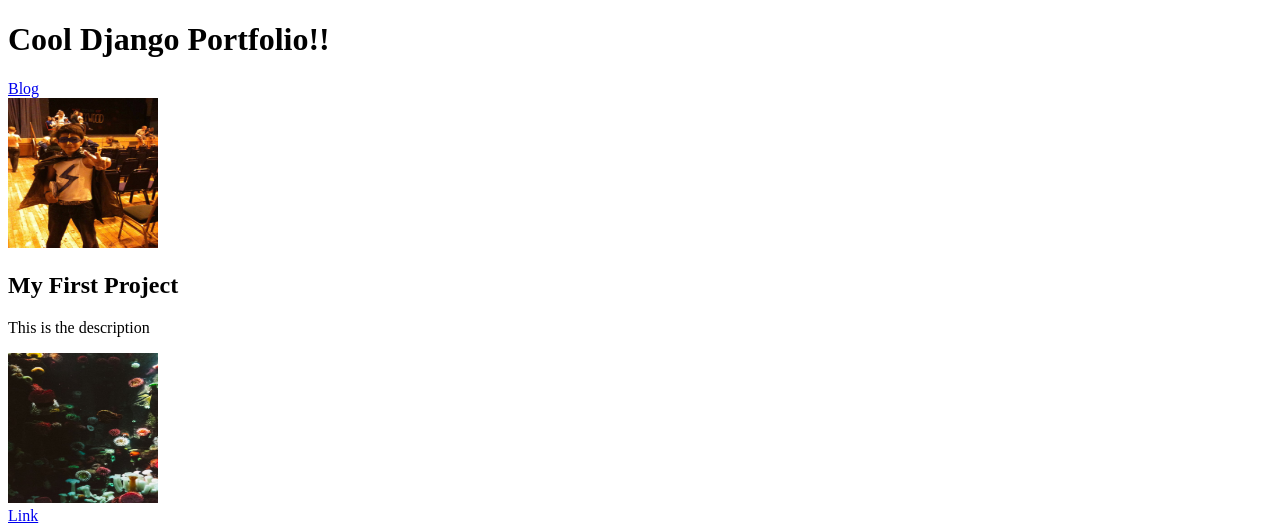
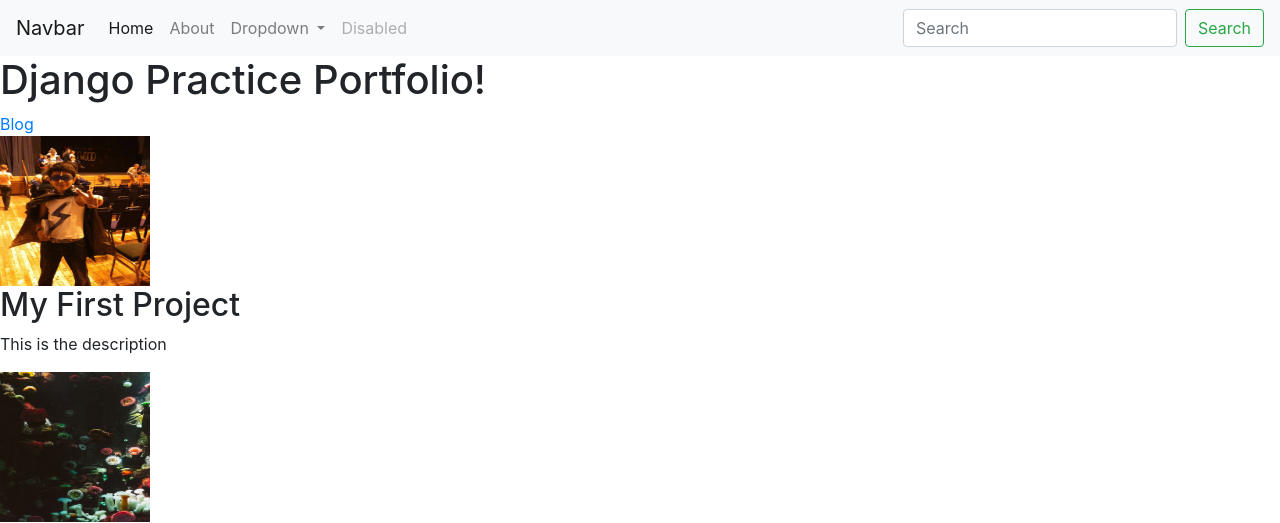
Before and after one commit to jai-jalah/django-practice-portfolio, a Django app: page / in a window 1280 px wide. Shown: the top 523 px of the page. Run offline with Django 3.2, Linux system fonts and the light colour scheme; data comes from the database, SQL or seed files in the repository; some libraries are stand-ins or nearby versions.

Commit message:
Add base.html & bootstrap

```diff
--- /dev/null
+++ b/portfolio/templates/portfolio/base.html
@@ -0,0 +1,60 @@
+{% load static %}
+
+<!doctype html>
+<html lang="en">
+  <head>
+    <!-- Required meta tags -->
+    <meta charset="utf-8">
+    <meta name="viewport" content="width=device-width, initial-scale=1, shrink-to-fit=no">
+
+    <!-- Bootstrap CSS -->
+    <link rel="stylesheet" href="https://maxcdn.bootstrapcdn.com/bootstrap/4.0.0/css/bootstrap.min.css" integrity="sha384-Gn5384xqQ1aoWXA+058RXPxPg6fy4IWvTNh0E263XmFcJlSAwiGgFAW/dAiS6JXm" crossorigin="anonymous">
+
+    <title>Jai's Django practice!</title>
+  </head>
+  <nav class="navbar navbar-expand-lg navbar-light bg-light">
+  <a class="navbar-brand" href="#">Navbar</a>
+  <button class="navbar-toggler" type="button" data-toggle="collapse" data-target="#navbarSupportedContent" aria-controls="navbarSupportedContent" aria-expanded="false" aria-label="Toggle navigation">
+    <span class="navbar-toggler-icon"></span>
+  </button>
+
+  <div class="collapse navbar-collapse" id="navbarSupportedContent">
+    <ul class="navbar-nav mr-auto">
+      <li class="nav-item active">
+        <a class="nav-link" href="#">Home <span class="sr-only">(current)</span></a>
+      </li>
+      <li class="nav-item">
+        <a class="nav-link" href="#">About</a>
+      </li>
+      <li class="nav-item dropdown">
+        <a class="nav-link dropdown-toggle" href="#" id="navbarDropdown" role="button" data-toggle="dropdown" aria-haspopup="true" aria-expanded="false">
+          Dropdown
+        </a>
+        <div class="dropdown-menu" aria-labelledby="navbarDropdown">
+          <a class="dropdown-item" href="#">Action</a>
+          <a class="dropdown-item" href="#">Another action</a>
+          <div class="dropdown-divider"></div>
+          <a class="dropdown-item" href="#">Something else here</a>
+        </div>
+      </li>
+      <li class="nav-item">
+        <a class="nav-link disabled" href="#">Disabled</a>
+      </li>
+    </ul>
+    <form class="form-inline my-2 my-lg-0">
+      <input class="form-control mr-sm-2" type="search" placeholder="Search" aria-label="Search">
+      <button class="btn btn-outline-success my-2 my-sm-0" type="submit">Search</button>
+    </form>
+  </div>
+</nav>
+  <body>
+      {% block content%}{% endblock %}
+
+
+    <!-- Optional JavaScript -->
+    <!-- jQuery first, then Popper.js, then Bootstrap JS -->
+    <script src="https://code.jquery.com/jquery-3.2.1.slim.min.js" integrity="sha384-KJ3o2DKtIkvYIK3UENzmM7KCkRr/rE9/Qpg6aAZGJwFDMVNA/GpGFF93hXpG5KkN" crossorigin="anonymous"></script>
+    <script src="https://cdnjs.cloudflare.com/ajax/libs/popper.js/1.12.9/umd/popper.min.js" integrity="sha384-ApNbgh9B+Y1QKtv3Rn7W3mgPxhU9K/ScQsAP7hUibX39j7fakFPskvXusvfa0b4Q" crossorigin="anonymous"></script>
+    <script src="https://maxcdn.bootstrapcdn.com/bootstrap/4.0.0/js/bootstrap.min.js" integrity="sha384-JZR6Spejh4U02d8jOt6vLEHfe/JQGiRRSQQxSfFWpi1MquVdAyjUar5+76PVCmYl" crossorigin="anonymous"></script>
+  </body>
+</html>
--- a/portfolio/templates/portfolio/index.html
+++ b/portfolio/templates/portfolio/index.html
@@ -1,15 +1,10 @@
+{% extends 'portfolio/base.html' %}
+
+{% block content %}
+
 {% load static %}
 
-<!DOCTYPE html>
-<html lang="en">
-<head>
-    <meta charset="UTF-8">
-    <meta http-equiv="X-UA-Compatible" content="IE=edge">
-    <meta name="viewport" content="width=device-width, initial-scale=1.0">
-    <title>Portfolio</title>
-</head>
-<body>
-    <h1>Cool Django Portfolio!!</h1>
+    <h1>Django Practice Portfolio!</h1>
     <a href="{% url 'blog:all_blogs' %}">Blog</a><br>
     <img src="{% static 'portfolio/Electro.jpg' %}" height=150 width=150>
     {% for project in projects %}
@@ -21,5 +16,5 @@
             <a href={{ project.url }}>Link</a>
         {% endif %}
     {% endfor %}
-</body>
-</html>
+
+{% endblock %}
```
Also changed, not shown: blog/templates/blog/all_blogs.html (+4 -11 lines), blog/templates/blog/detail.html (+5 -11 lines).
